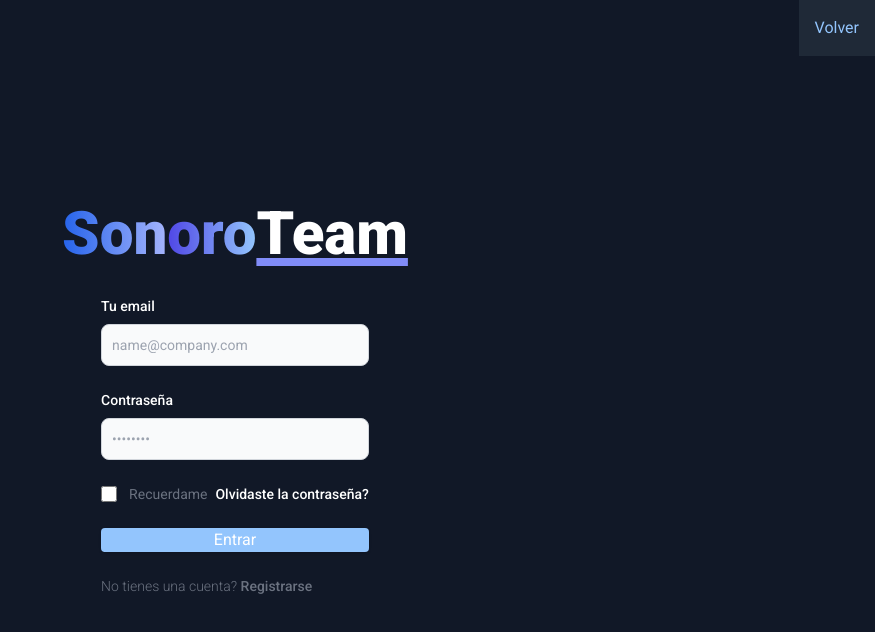
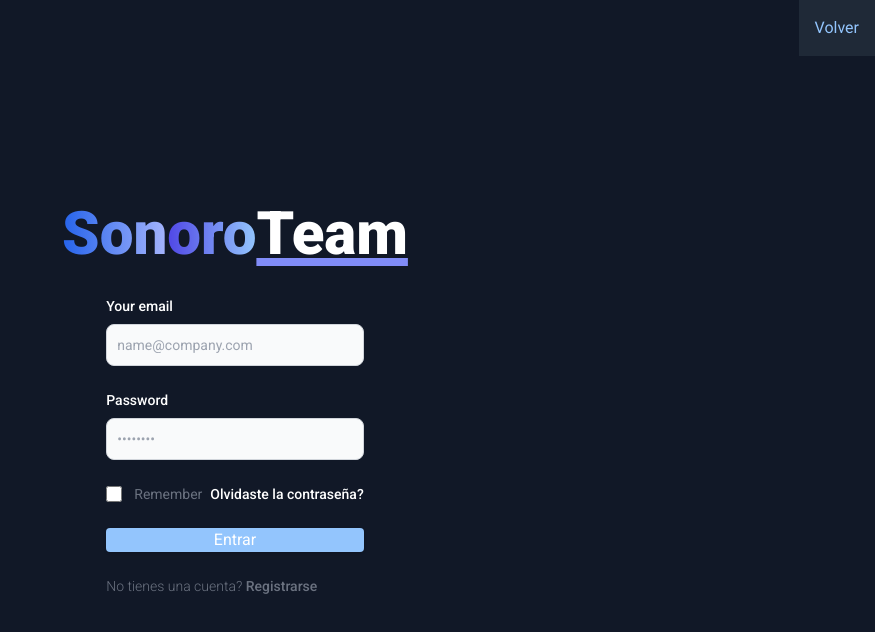
Before and after one commit to walterlarrea/sonoro2, a Next.js app: page /login in a window 1280 px wide. Both pictures are taken after a click on the link "Ya tengo mi usuario.". Shown: the top 632 px of the page, without its empty margins (405-1280 px from the left). Built offline with nearby package versions, Linux system fonts and the light colour scheme.

Commit message:
translate fix

```diff
--- a/public/locales/en.json
+++ b/public/locales/en.json
@@ -14,6 +14,11 @@
     "button": "Search",
     "placeholder": "Albums, Artists, Tracks"
 },
+"login": {
+  "email": "Your email",
+  "password": "Password",
+  "rem": "Remember"
+},
 "register": {
   "name": "Name",
   "email": "Email",
--- a/public/locales/es.json
+++ b/public/locales/es.json
@@ -15,8 +15,9 @@
         "placeholder": "Albums, Artistas, Temas"
     },
     "login": {
-        "button": "Buscar",
-        "placeholder": "Albums, Artistas, Temas"
+        "email": "Correo electronico",
+        "password": "Contraseña",
+        "rem": "Recordame"
     },
     "register": {
         "name": "Nombre",
--- a/src/app/(main)/i18n.js
+++ b/src/app/(main)/i18n.js
@@ -14,7 +14,7 @@ const resources = {
 
 i18n.use(initReactI18next).init({
   resources,
-  lng: 'es', // lenguaje por defecto
+  lng: 'en', // lenguaje por defecto
   fallbackLng: 'es', // si no encuentra ningun lenguaje va usar este.
   interpolation: {
     escapeValue: false,
--- a/src/components/LoginForm.js
+++ b/src/components/LoginForm.js
@@ -8,7 +8,7 @@ export default function LoginForm({ setTypeScreen }) {
 <form className="space-y-4 md:space-y-6" action="#">
       <div>
         <label htmlFor="email" className="block mb-2 text-sm font-medium  dark:text-white">
-          Tu email
+          {t('login.email')}
         </label>
         <input
           type="email"
@@ -21,7 +21,7 @@ export default function LoginForm({ setTypeScreen }) {
       </div>
       <div>
         <label htmlFor="password" className="block mb-2 text-sm font-medium  dark:text-white">
-          Contraseña
+        {t('login.password')}
         </label>
         <input
           type="password"
@@ -45,7 +45,7 @@ export default function LoginForm({ setTypeScreen }) {
           </div>
           <div className="ml-3 text-sm">
             <label htmlFor="remember" className="text-gray-500 ">
-              Recuerdame
+            {t('login.rem')}
             </label>
           </div>
         </div>
```
